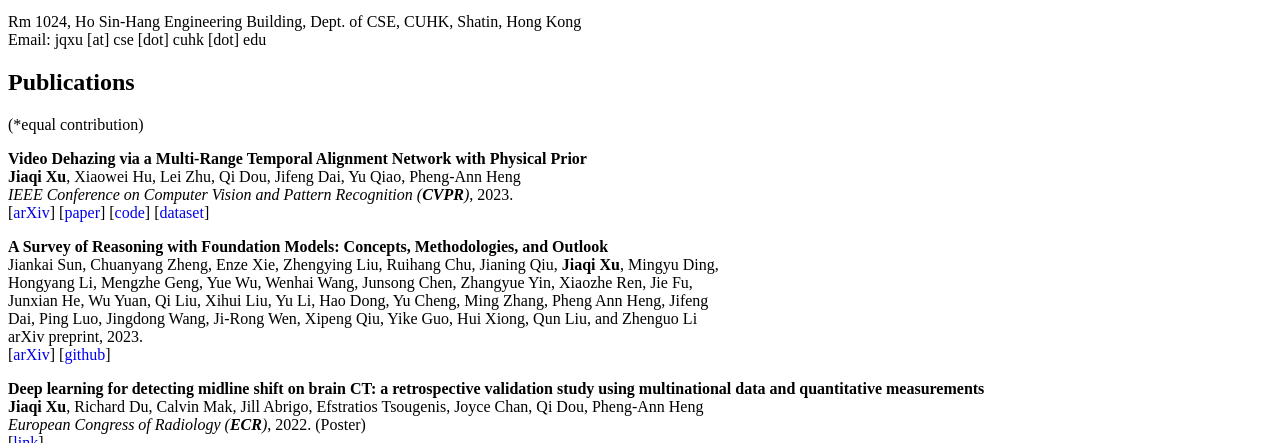
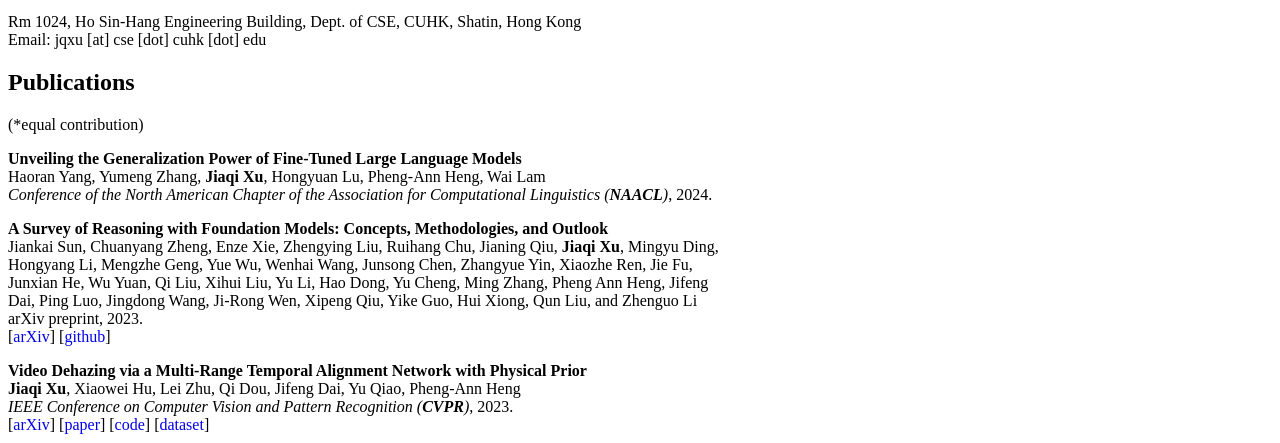
Before and after one commit to jiaqixuac/jiaqixuac.github.io, a plain HTML site: page index.html in a window 1280 px wide. Shown: the part 509-952 px from the top of the page. Drawn offline with Linux system fonts and the light colour scheme.

Commit message:
update index.html

```diff
--- a/index.html
+++ b/index.html
@@ -33,13 +33,9 @@
 <h2><b>Publications</b></h2>
 (*equal contribution)
 
-<p><b>Video Dehazing via a Multi-Range Temporal Alignment Network with Physical Prior</b><br>
-    <b>Jiaqi Xu</b>, Xiaowei Hu, Lei Zhu, Qi Dou, Jifeng Dai, Yu Qiao, Pheng-Ann Heng<br>
-    <i>IEEE Conference on Computer Vision and Pattern Recognition (<b>CVPR</b>)</i>, 2023.<br>
-    [<a href="https://arxiv.org/abs/2303.09757" style="text-decoration: none">arXiv</a>]
-    [<a href="https://openaccess.thecvf.com/content/CVPR2023/papers/Xu_Video_Dehazing_via_a_Multi-Range_Temporal_Alignment_Network_With_Physical_CVPR_2023_paper.pdf" style="text-decoration: none">paper</a>]
-    [<a href="https://github.com/jiaqixuac/MAP-Net" style="text-decoration: none">code</a>]
-    [<a href="https://github.com/jiaqixuac/MAP-Net/blob/main/docs/dataset_prepare.md" style="text-decoration: none">dataset</a>]
+<p><b>Unveiling the Generalization Power of Fine-Tuned Large Language Models</b><br>
+    Haoran Yang, Yumeng Zhang, <b>Jiaqi Xu</b>, Hongyuan Lu, Pheng-Ann Heng, Wai Lam<br>
+    <i>Conference of the North American Chapter of the Association for Computational Linguistics (<b>NAACL</b>)</i>, 2024.<br>
 </p>
 
 <p><b>A Survey of Reasoning with Foundation Models: Concepts, Methodologies, and Outlook</b><br>
@@ -50,6 +46,15 @@
     arXiv preprint, 2023.<br>
     [<a href="https://arxiv.org/abs/2312.11562" style="text-decoration: none">arXiv</a>]
     [<a href="https://github.com/reasoning-survey/Awesome-Reasoning-Foundation-Models" style="text-decoration: none">github</a>]
+</p>
+
+<p><b>Video Dehazing via a Multi-Range Temporal Alignment Network with Physical Prior</b><br>
+    <b>Jiaqi Xu</b>, Xiaowei Hu, Lei Zhu, Qi Dou, Jifeng Dai, Yu Qiao, Pheng-Ann Heng<br>
+    <i>IEEE Conference on Computer Vision and Pattern Recognition (<b>CVPR</b>)</i>, 2023.<br>
+    [<a href="https://arxiv.org/abs/2303.09757" style="text-decoration: none">arXiv</a>]
+    [<a href="https://openaccess.thecvf.com/content/CVPR2023/papers/Xu_Video_Dehazing_via_a_Multi-Range_Temporal_Alignment_Network_With_Physical_CVPR_2023_paper.pdf" style="text-decoration: none">paper</a>]
+    [<a href="https://github.com/jiaqixuac/MAP-Net" style="text-decoration: none">code</a>]
+    [<a href="https://github.com/jiaqixuac/MAP-Net/blob/main/docs/dataset_prepare.md" style="text-decoration: none">dataset</a>]
 </p>
 
 <p><b>Deep learning for detecting midline shift on brain CT:
@@ -150,7 +155,7 @@
 <li>
     <b> Conference Reviews </b>
     <p>
-        ICML 24, ICLR 24, AAAI 24, ISBI 24,
+        ECCV 24, ICML 24, ICLR 24, AAAI 24, ACM MM 24, MICCAI 24, ICME 24, ISBI 24,
         CVPR 23, NeurIPS 23, ACM MM 23, MICCAI 23, ISBI 23,<br>
         ACM MM 22, MICCAI 22 (Outstanding Reviewer Honorable Mention), IPCAI 22.
     </p>
```
